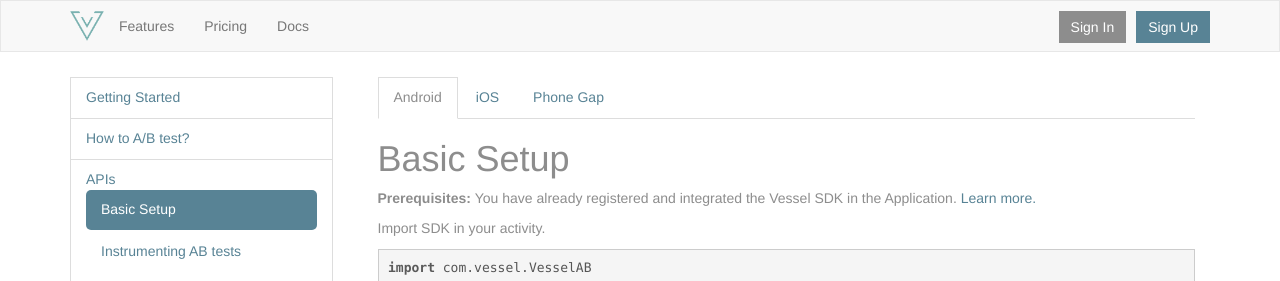
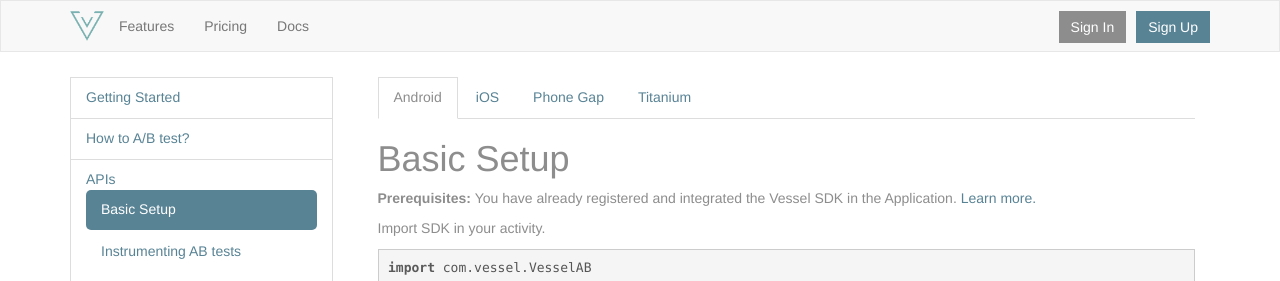
Before and after one commit to vesselio/resources, a Jekyll site: the page built from _posts/2013-09-01-basic-setup.html, in a window 1280 px wide. Shown: the top 281 px of the page. Built offline with Jekyll 4.4.1, drawn with Linux system fonts in a browser that asks for light colours.

Commit message:
Added basic setup tab for titanium

```diff
--- a/_posts/2013-09-01-basic-setup.html
+++ b/_posts/2013-09-01-basic-setup.html
@@ -12,6 +12,9 @@
     </li>
     <li>
         <a href="#phonegap" data-toggle="tab">Phone Gap</a>
+    </li>
+    <li>
+        <a href="#titanium" data-toggle="tab">Titanium</a>
     </li>
 </ul>
 
@@ -132,4 +135,16 @@
 {% endhighlight %}
 <p>
 </div>
+
+<!-- Titanium -->
+<div class="tab-pane" id="titanium">
+<h1>Basic Setup</h1>
+<p>
+    <strong>Prerequisites: </strong>You have already registered and integrated the Vessel SDK in the Application. <a href='{% post_url 2013-08-01-getting-started %}'>Learn more.</a>
+</p>
+<p>
+  Titanium SDK does not require any additional setup.
+</p>
 </div>
+
+</div>
```
